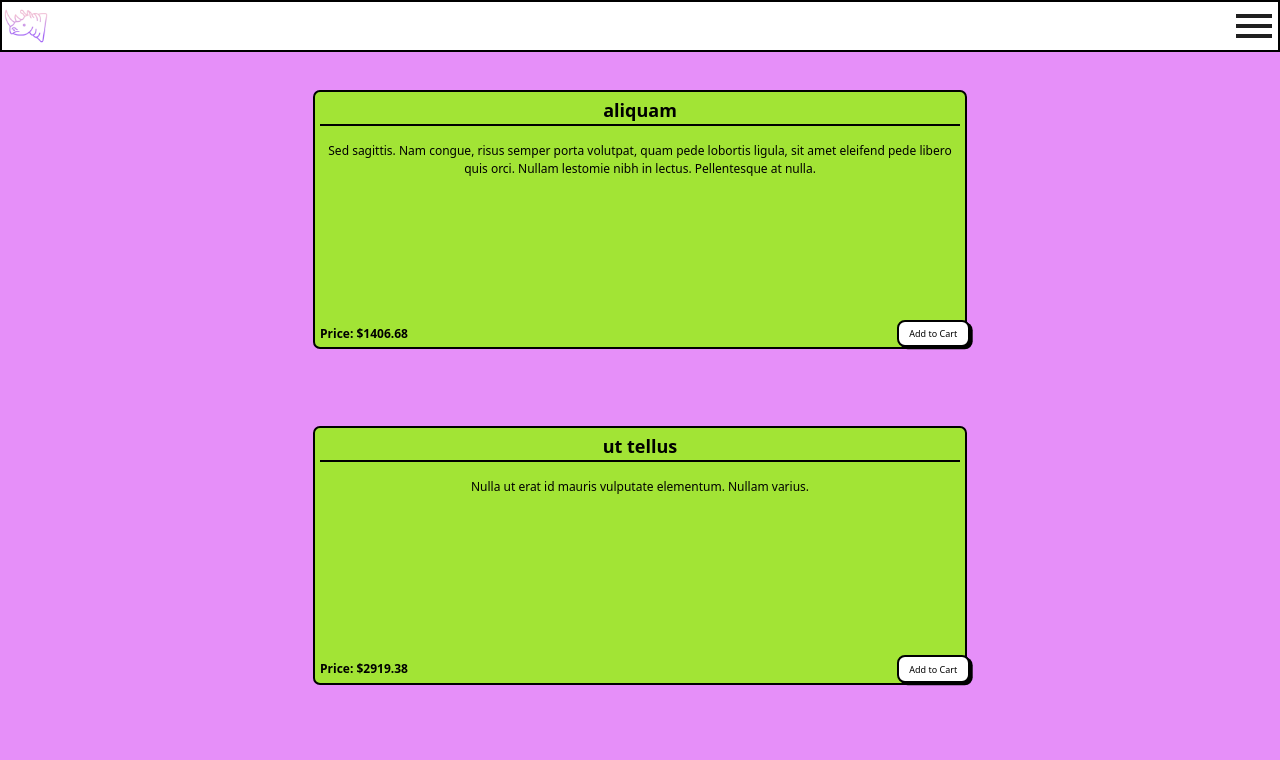
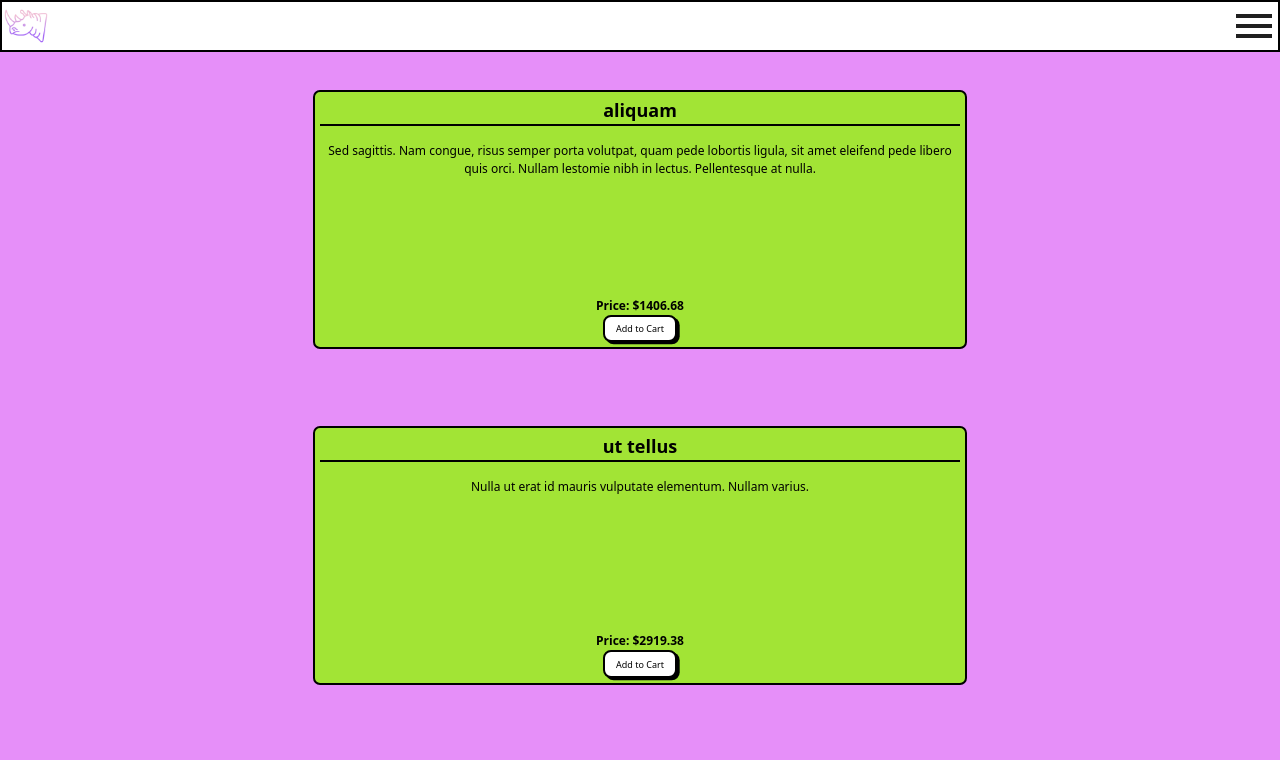
Before and after one commit to sophiabanda/fun-ui, a React (Vite) app: page / in a window 1280 px wide. Shown: the top 760 px of the page. Built offline with nearby package versions, Linux system fonts and the light colour scheme.

Commit message:
fixed card arrangement, affixed button section to the bottom of parent, changed footer font size

```diff
--- a/src/components/Card.css
+++ b/src/components/Card.css
@@ -14,7 +14,8 @@
     margin: 3vw;
     padding: 5px;
     font-size: 0.75em;
-    position: relative;
+    display: flex;
+    flex-direction: column;
 }
 
 #cart-button {
@@ -23,11 +24,8 @@
 
 .price-button-div {
     width: 100%;
-    display: flex;
-    justify-content: space-between;
     align-items: center;
-    position: absolute;
-    bottom: 0;
+    margin-top: auto;
 }
 
 p {
--- a/src/components/Footer.css
+++ b/src/components/Footer.css
@@ -5,4 +5,7 @@
     width: 100%;
     color: rgb(56, 55, 55);
     text-align: center;
+    background-color: white;
+    border: 2px solid black;
+    font-size: 0.7em;
 }
```
